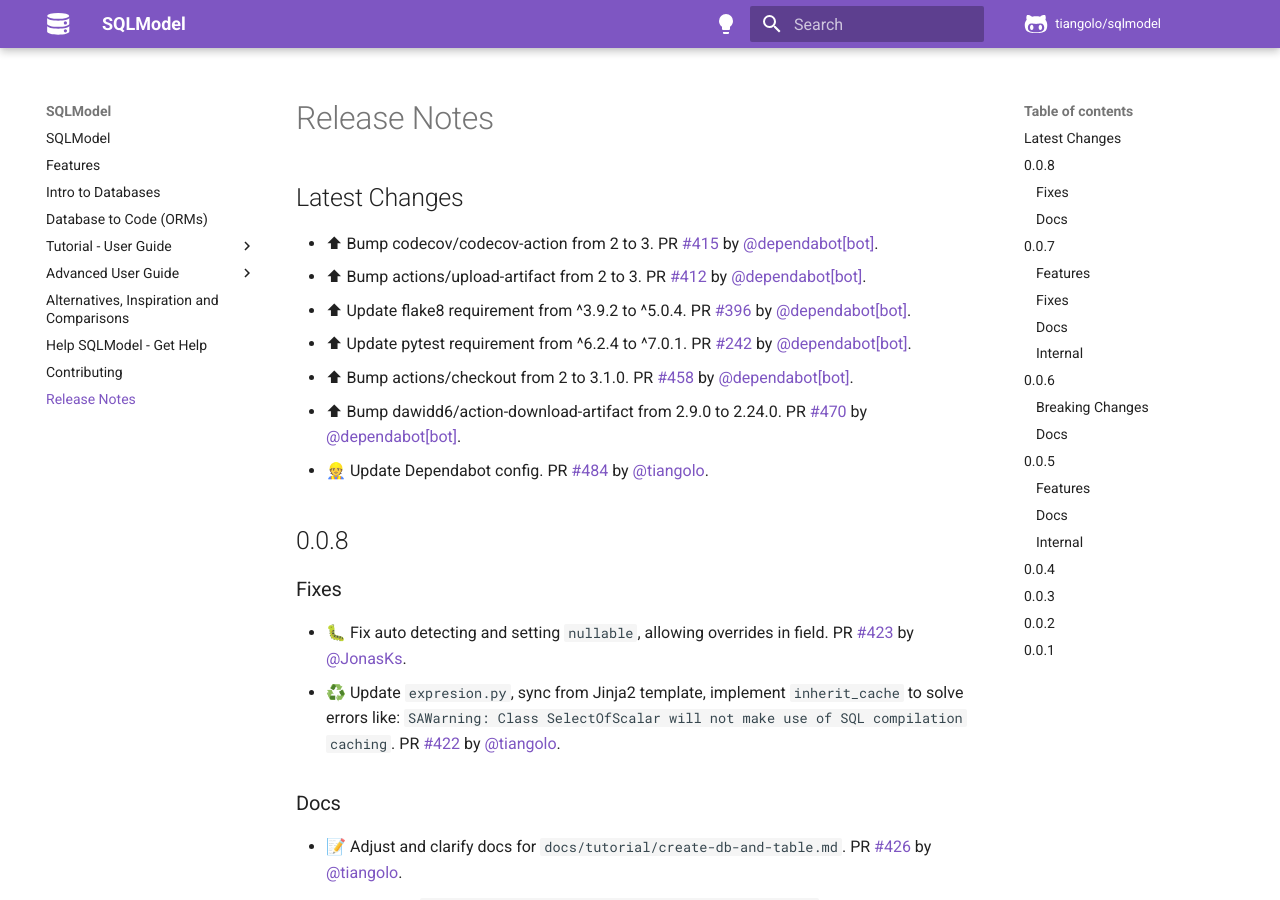
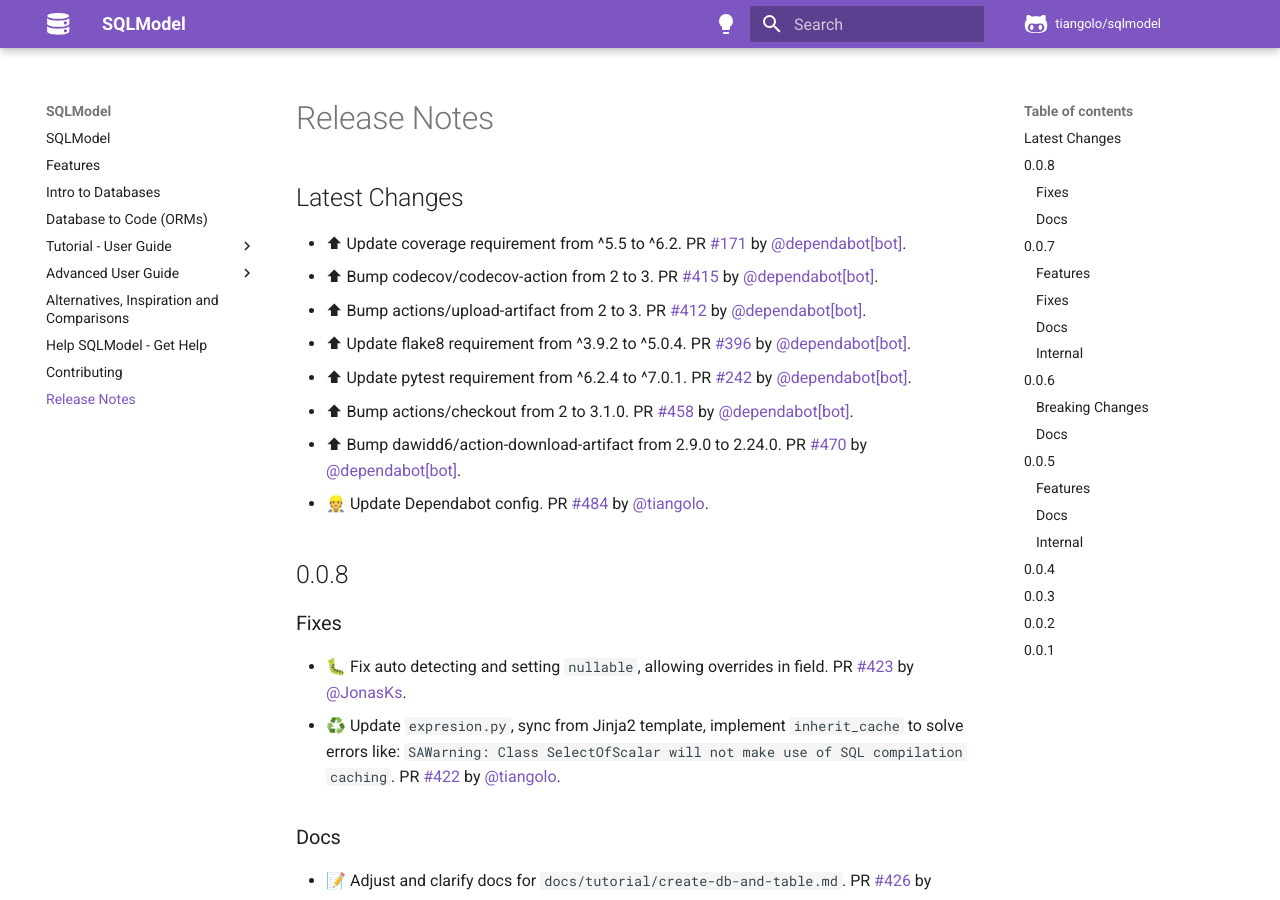
Before and after one commit to sztrakabalint/fastapi-sqlmodel, an MkDocs documentation site: the page built from docs/release-notes.md, in a window 1280 px wide and 900 px high. Built offline with MkDocs 1.6.1 and Material for MkDocs 9.7.7, drawn with Linux system fonts in a browser that asks for light colours; comment, search, counter and statistics services are not loaded.

Commit message:
📝 Update release notes

```diff
--- a/docs/release-notes.md
+++ b/docs/release-notes.md
@@ -2,6 +2,7 @@
 
 ## Latest Changes
 
+* ⬆ Update coverage requirement from ^5.5 to ^6.2. PR [#171](https://github.com/tiangolo/sqlmodel/pull/171) by [@dependabot[bot]](https://github.com/apps/dependabot).
 * ⬆ Bump codecov/codecov-action from 2 to 3. PR [#415](https://github.com/tiangolo/sqlmodel/pull/415) by [@dependabot[bot]](https://github.com/apps/dependabot).
 * ⬆ Bump actions/upload-artifact from 2 to 3. PR [#412](https://github.com/tiangolo/sqlmodel/pull/412) by [@dependabot[bot]](https://github.com/apps/dependabot).
 * ⬆ Update flake8 requirement from ^3.9.2 to ^5.0.4. PR [#396](https://github.com/tiangolo/sqlmodel/pull/396) by [@dependabot[bot]](https://github.com/apps/dependabot).
```
